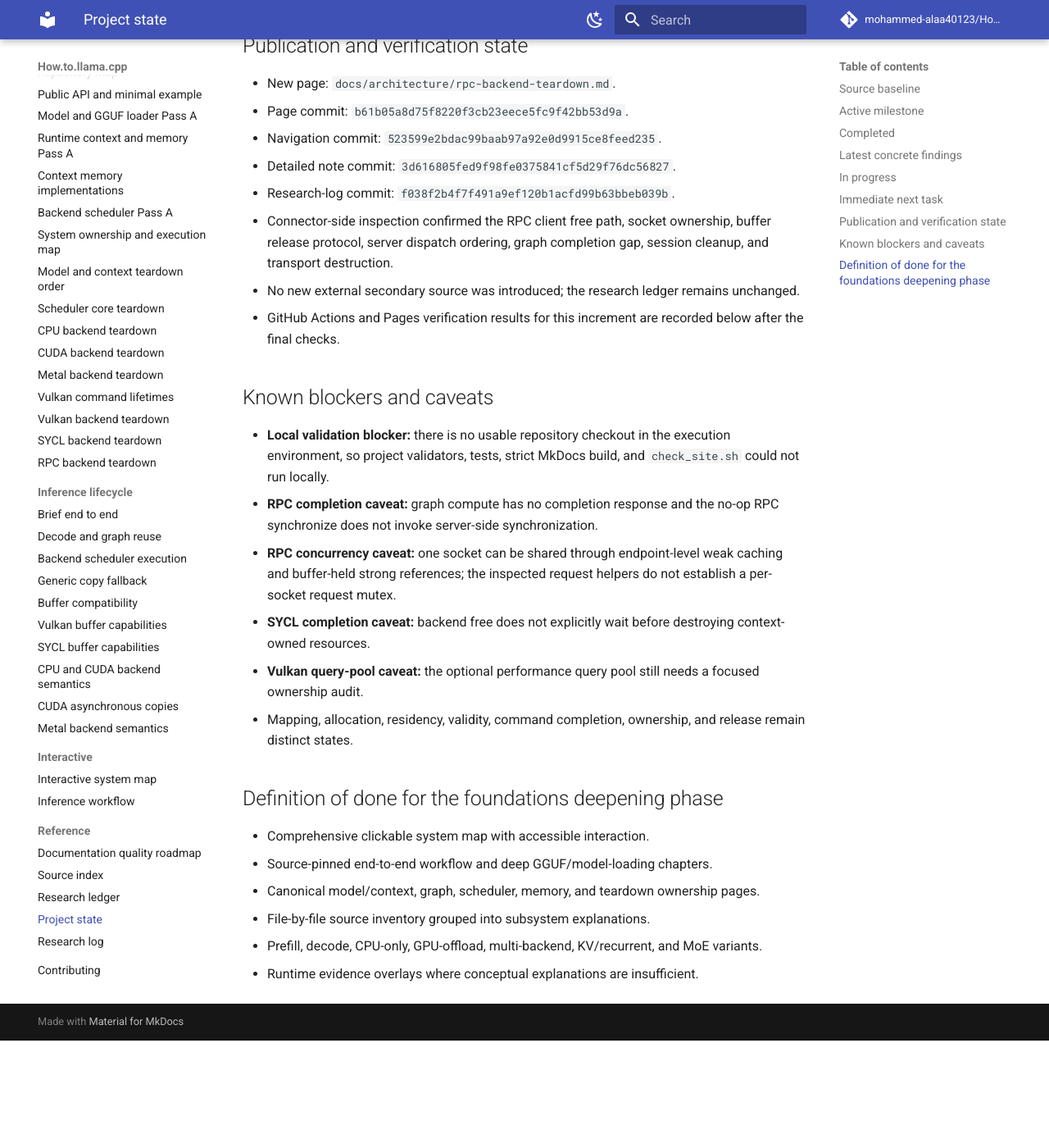
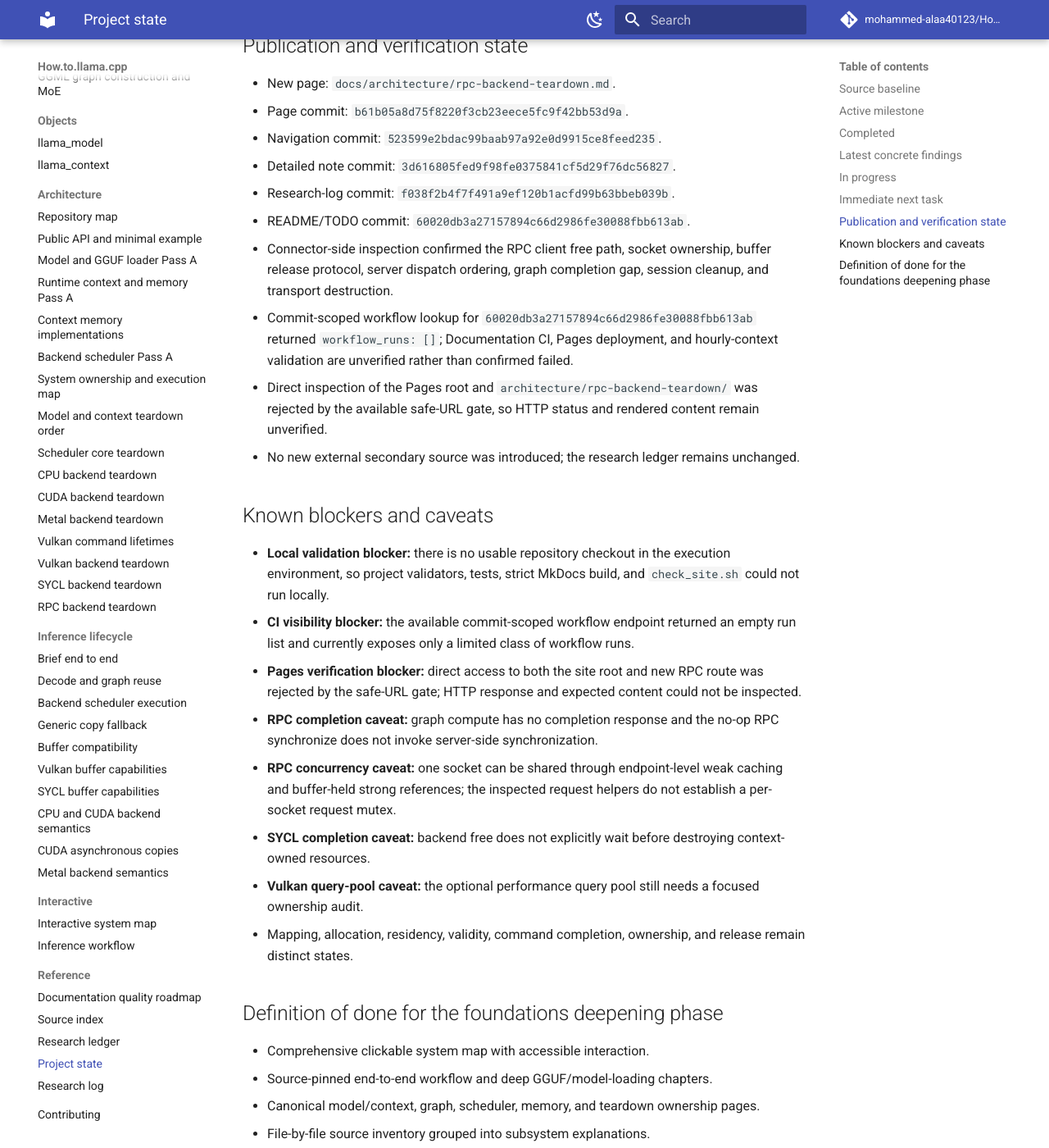
Before and after one commit to mohammed-alaa40123/How.to.llama.cpp, an MkDocs documentation site: the page built from docs/reference/project-state.md, in a window 1280 px wide and 1400 px high, scrolled down 2627 px. Shown: the whole window at 82% size. Built offline with MkDocs 1.6.1 and Material for MkDocs 9.7.7, drawn with Linux system fonts in a browser that asks for light colours; comment, search, counter and statistics services are not loaded; before the commit the page ends 3896 px from its top, so only the background shows below that.

Commit message:
docs: record RPC increment verification blockers

```diff
--- a/docs/reference/project-state.md
+++ b/docs/reference/project-state.md
@@ -80,13 +80,17 @@
 - Navigation commit: `523599e2bdac99baab97a92e0d9915ce8feed235`.
 - Detailed note commit: `3d616805fed9f98fe0375841cf5d29f76dc56827`.
 - Research-log commit: `f038f2b4f7f491a9ef120b1acfd99b63bbeb039b`.
+- README/TODO commit: `60020db3a27157894c66d2986fe30088fbb613ab`.
 - Connector-side inspection confirmed the RPC client free path, socket ownership, buffer release protocol, server dispatch ordering, graph completion gap, session cleanup, and transport destruction.
+- Commit-scoped workflow lookup for `60020db3a27157894c66d2986fe30088fbb613ab` returned `workflow_runs: []`; Documentation CI, Pages deployment, and hourly-context validation are unverified rather than confirmed failed.
+- Direct inspection of the Pages root and `architecture/rpc-backend-teardown/` was rejected by the available safe-URL gate, so HTTP status and rendered content remain unverified.
 - No new external secondary source was introduced; the research ledger remains unchanged.
-- GitHub Actions and Pages verification results for this increment are recorded below after the final checks.
 
 ## Known blockers and caveats
 
 - **Local validation blocker:** there is no usable repository checkout in the execution environment, so project validators, tests, strict MkDocs build, and `check_site.sh` could not run locally.
+- **CI visibility blocker:** the available commit-scoped workflow endpoint returned an empty run list and currently exposes only a limited class of workflow runs.
+- **Pages verification blocker:** direct access to both the site root and new RPC route was rejected by the safe-URL gate; HTTP response and expected content could not be inspected.
 - **RPC completion caveat:** graph compute has no completion response and the no-op RPC synchronize does not invoke server-side synchronization.
 - **RPC concurrency caveat:** one socket can be shared through endpoint-level weak caching and buffer-held strong references; the inspected request helpers do not establish a per-socket request mutex.
 - **SYCL completion caveat:** backend free does not explicitly wait before destroying context-owned resources.
```
